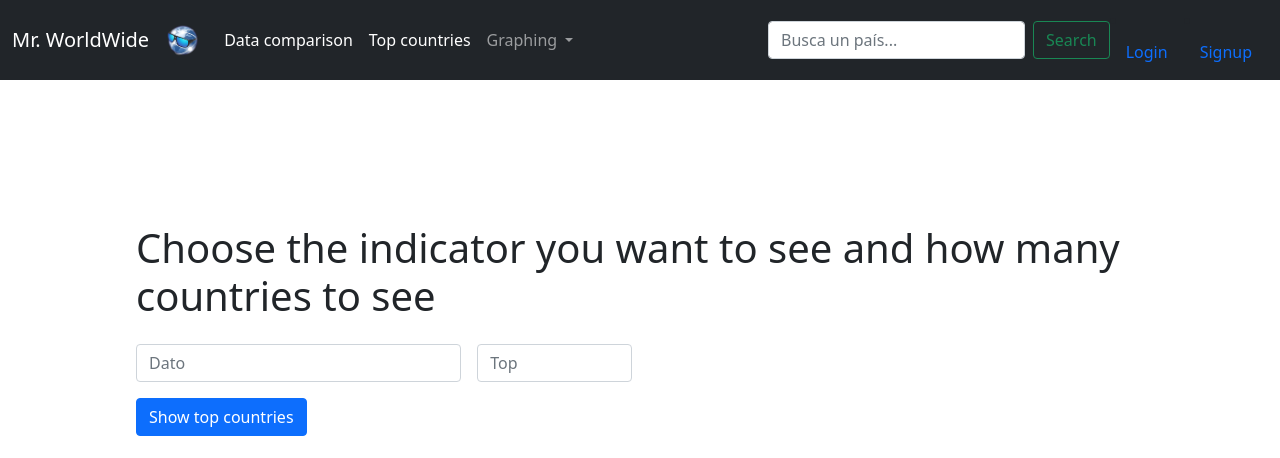
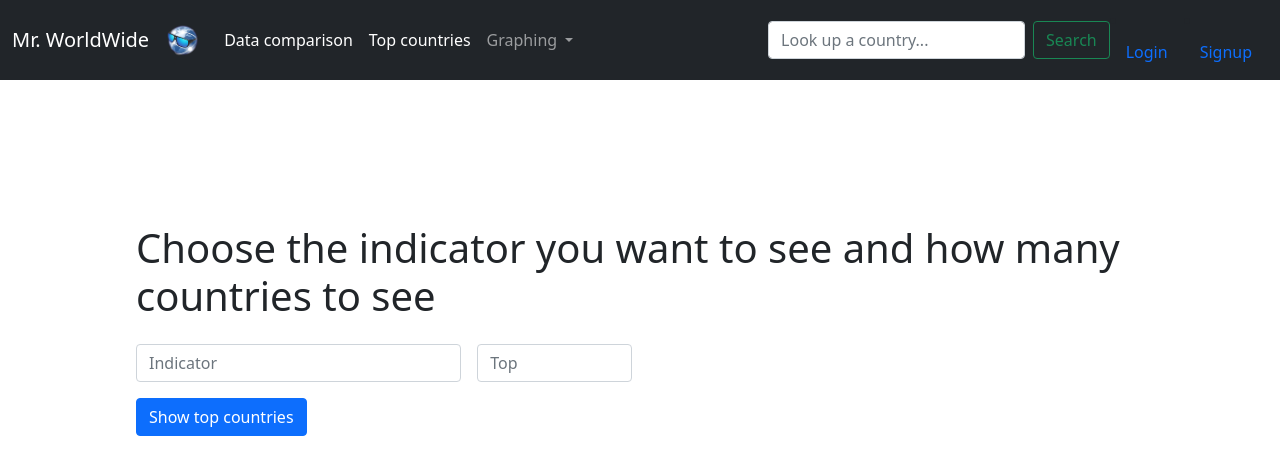
Before and after one commit to 8ctorres/PI-Practica, a Django app: page /top/ in a window 1280 px wide. Shown: the top 458 px of the page. Run offline with Django 3.2, Linux system fonts and the light colour scheme.

Commit message:
Efectivamente me faltaban unas cositas

```diff
--- a/mrworldwide/homepage/templates/homepage/home.html
+++ b/mrworldwide/homepage/templates/homepage/home.html
@@ -11,7 +11,7 @@
             <li>Whatever: Who knows</li>
         </div>
         <div class="col-4">
-          <img src="https://upload.wikimedia.org/wikipedia/commons/thumb/8/89/Bandera_de_Espa%C3%B1a.svg/1200px-Bandera_de_Espa%C3%B1a.svg.png" width="90%" height="90%" class="rounded float-right" alt="Bandera de mi españita">
+          <img src="https://upload.wikimedia.org/wikipedia/commons/thumb/8/89/Bandera_de_Espa%C3%B1a.svg/1200px-Bandera_de_Espa%C3%B1a.svg.png" width="90%" height="90%" class="rounded float-right" alt="Spain's flag">
         </div>
       </div>
     </div>
--- a/mrworldwide/templates/base.html
+++ b/mrworldwide/templates/base.html
@@ -53,7 +53,7 @@
                 </li>
               </ul>
               <form class="d-flex">
-                <input class="form-control me-2" id="search_bar" type="search" placeholder="Busca un país..." aria-label="Search">
+                <input class="form-control me-2" id="search_bar" type="search" placeholder="Look up a country..." aria-label="Search">
                 <button class="btn btn-outline-success" id="search_button" type="submit" href="{% url 'search_index'%}">Search</button>
               </form>
             </li>
--- a/mrworldwide/top_countries/templates/top_countries/top.html
+++ b/mrworldwide/top_countries/templates/top_countries/top.html
@@ -3,7 +3,7 @@
 <div class="row g-3" style="margin: 10%;">
     <h1>Choose the indicator you want to see and how many countries to see</h1>
     <div class="col-md-4">
-      <input type="text" class="form-control" placeholder="Dato" aria-label="Dato">
+      <input type="text" class="form-control" placeholder="Indicator" aria-label="Dato">
     </div>
     <div class="col-md-2">
       <input type="text" class="form-control" placeholder="Top" aria-label="Top">
```
